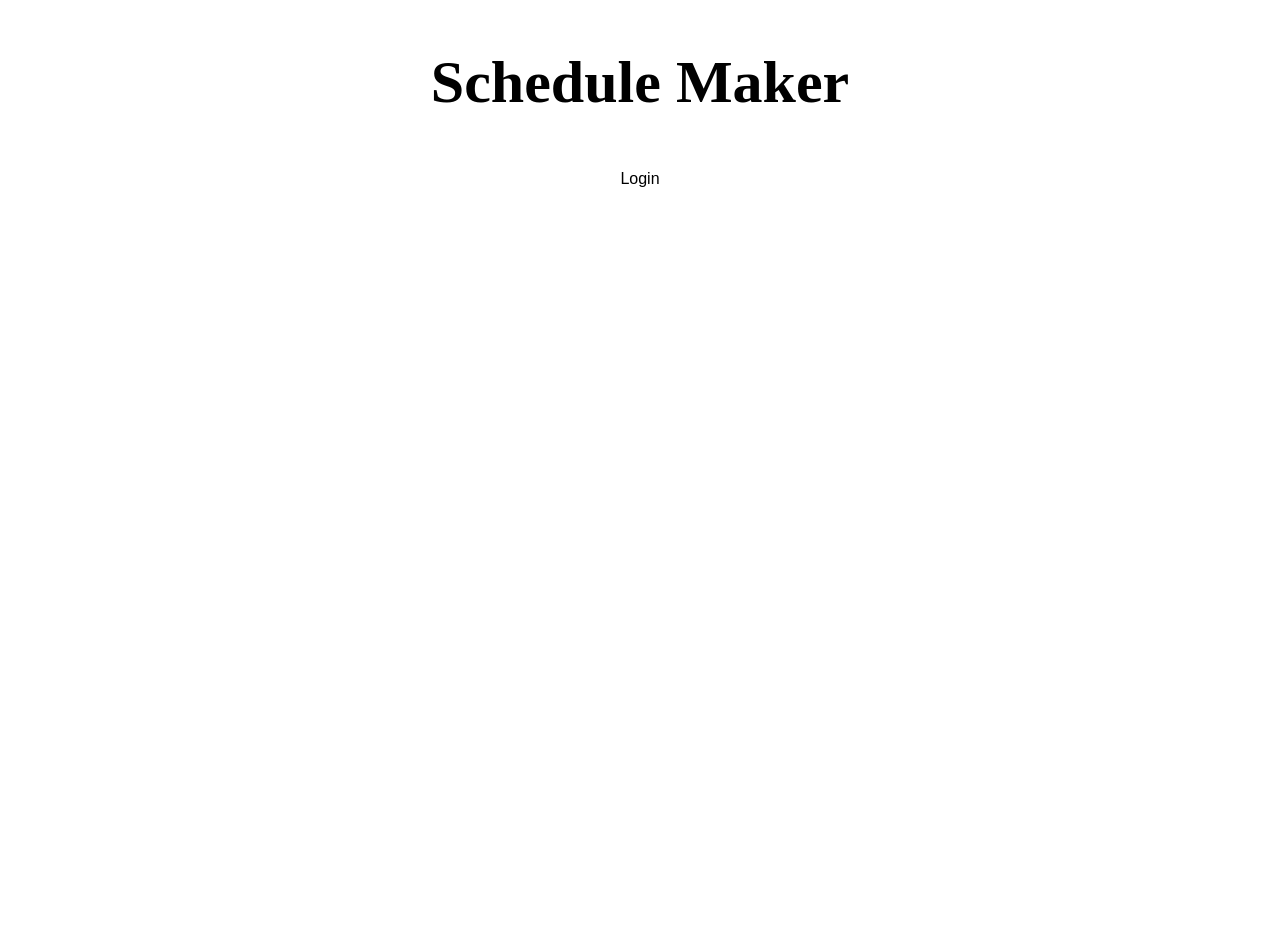
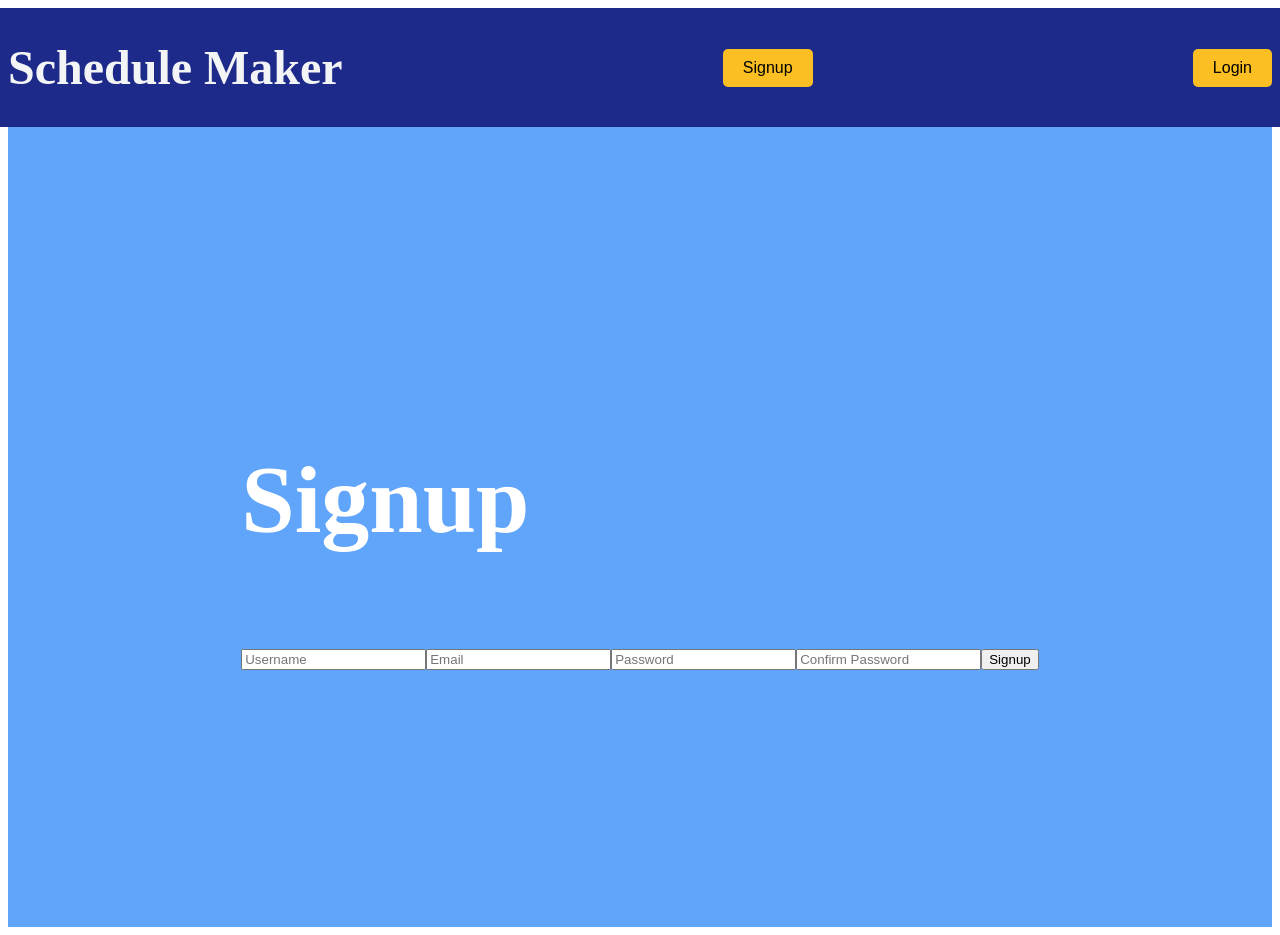
Before and after one commit to jazarcon/ScheduleMaker, a React (Create React App) app in the folder frontend/schedule-maker/: page /signup in a window 1280 px wide. Before the commit the page ends 800 px from the top, so only its background shows below. Built offline with nearby package versions, Linux system fonts and the light colour scheme.

Commit message:
Page nagivation + signup/login page modified

```diff
--- a/frontend/schedule-maker/src/App.js
+++ b/frontend/schedule-maker/src/App.js
@@ -5,7 +5,12 @@ import { BrowserRouter as Router, Routes, Route } from 'react-router-dom';
 import { store, persistor } from './store'; // Adjust the path as necessary
 import Header from './components/header';
 import Welcome from './pages/welcome';
+import Login from './pages/login';
+import Signup from './pages/signup';
 import Schedule from './pages/schedule';
+import Calender from './pages/calender';
+import Employee from './pages/employee';
+import Profile from './pages/profile';
 
 function App() {
   return (
@@ -16,7 +21,12 @@ function App() {
             <Header />
             <Routes>
               <Route path="/" element={<Welcome />} />
+              <Route path="/login" element={<Login />} />
+              <Route path="/signup" element={<Signup />} />
               <Route path="/schdule" element={<Schedule />} />
+              <Route path="/calender" element={<Calender />} />
+              <Route path="/employee" element={<Employee />} />
+              <Route path="/profile" element={<Profile />} />
             </Routes>
           </Router>
         </PersistGate>
--- a/frontend/schedule-maker/src/components/availability.js
+++ b/frontend/schedule-maker/src/components/availability.js
@@ -1,5 +1,4 @@
 import { useState } from "react";
-import './styles.css';
 
 function Availability() {
     // Schedule
--- a/frontend/schedule-maker/src/components/button.js
+++ b/frontend/schedule-maker/src/components/button.js
@@ -1,3 +1,4 @@
+import { Colours } from "./styles";
 
 
 export default function Button({ text, onClick }) {
@@ -10,7 +11,7 @@ export default function Button({ text, onClick }) {
 
 const styles = {
     button: {
-        backgroundColor: 'white',
+        backgroundColor: Colours.teritary,
         color: 'black',
         fontSize: '16px',
         padding: '10px 20px',
--- a/frontend/schedule-maker/src/components/header.js
+++ b/frontend/schedule-maker/src/components/header.js
@@ -2,6 +2,7 @@
 import React from 'react';
 import { useNavigate } from 'react-router-dom';
 import Button from './button';
+import { Colours, FontSizes, Spacing } from './styles';
 
 function Header() {
   const navigate = useNavigate();
@@ -9,7 +10,8 @@ function Header() {
   return (
     <div style={styles.container}>
       <div style={styles.header}>
-        <h1>Schedule Maker</h1>
+        <h1 style={styles.title}>Schedule Maker</h1>
+        <Button text="Signup" onClick={() => navigate('/signup')} />
         <Button text="Login" onClick={() => navigate('/login')} />
       </div>
     </div>
@@ -25,10 +27,20 @@ const styles = {
         alignItems: 'center',
     },
     header: {
-        backgroundColor: 'white',
+        display: 'flex',
+        justifyContent: 'space-between',
+        alignItems: 'center',
+        width: '100%',
+        height: '100%',
+        padding: '0 20px',
+        backgroundColor: Colours.primary,
         textAlign: 'center',
         fontSize: '30px',
         color: 'black',
     },
+    title: {
+        color: Colours.quaternary,
+        fontSize: FontSizes.large,
+    },
 
 }
--- a/frontend/schedule-maker/src/components/styles.css
+++ /dev/null
@@ -1,37 +0,0 @@
-/* Main Colour theme */
-:root {
-    --main-color: #9b2b2b;
-    --secondary-color: #f5f5f5;
-    --tertiary-color: #f5f5f5;
-    --quaternary-color: #f5f5f5;
-    --quinary-color: #f5f5f5;
-}
-
-/* Text Constants */
-:textFont {
-    font-family: 'Roboto', sans-serif;
-}
-
-.textSize {
-    --small: 16px;
-    --medium: 20px;
-    --large: 24px;
-}
-
-.table-cell {
-    width: 40px;
-    height: 40px;
-    text-align: center;
-    border: 1px solid black;
-}
-
-.navbar {
-    width: 200px;
-    background-color: white;
-    padding: 20px;
-}
-
-.main {
-    flex-grow: 1;
-    padding: 20px;
-}
--- /dev/null
+++ b/frontend/schedule-maker/src/components/styles.js
@@ -0,0 +1,24 @@
+//Main Color Scheme
+export const Colours = {
+    primary: "#1E2A8A",
+    secondary: "#60A5FA",
+    teritary: "#FBBF24",
+    quaternary: "#F3F4F6",
+    quinary: "#11827",
+}
+
+//Font Sizes
+export const FontSizes = {
+    small: "16px",
+    medium: "24px",
+    large: "48px",
+    xlarge: "60px",
+}
+
+//Spacing
+export const Spacing = {
+    small: "8px",
+    medium: "16px",
+    large: "24px",
+    xlarge: "32px",
+}
--- a/frontend/schedule-maker/src/pages/login.js
+++ b/frontend/schedule-maker/src/pages/login.js
@@ -1,5 +1,6 @@
 import React, { useState } from 'react';
 import { useNavigate } from 'react-router-dom';
+import Button from '../components/button';
 
 const Login = () => {
   const navigate = useNavigate();
@@ -26,26 +27,55 @@ const Login = () => {
   };
 
   return (
-    <form onSubmit={handleSubmit}>
-      <div>
-        <label>Username:</label>
+    <div style={styles.container}>
+      <form style={styles.form} onSubmit={handleSubmit}>
         <input
+          style={styles.input}
           type="text"
+          placeholder="Username"
           value={username}
-          onChange={(e) => setUsername(e.target.value)}
+          onChange={(event) => setUsername(event.target.value)}
         />
-      </div>
-      <div>
-        <label>Password:</label>
         <input
+          style={styles.input}
           type="password"
+          placeholder="Password"
           value={password}
-          onChange={(e) => setPassword(e.target.value)}
+          onChange={(event) => setPassword(event.target.value)}
         />
-      </div>
-      <button type="submit">Login</button>
-    </form>
+        <Button text="Login" onClick={() => navigate('/schedule')}/>
+      </form>
+    </div>
   );
 };
 
 export default Login;
+
+const styles = {
+  container: {
+    display: 'flex',
+    flexDirection: 'column',
+    alignItems: 'center',
+    backgroundColor: 'lightgrey',
+  },
+  form: {
+    display: 'flex',
+    flexDirection: 'column',
+    alignItems: 'center',
+    padding: '20px',
+    border: '1px solid black',
+    borderRadius: '5px',
+  },
+  input: {
+    margin: '10px',
+    padding: '5px',
+    fontSize: '16px',
+  },
+  button: {
+    padding: '10px 20px',
+    fontSize: '16px',
+    border: 'none',
+    borderRadius: '5px',
+    cursor: 'pointer',
+  },
+};
--- /dev/null
+++ b/frontend/schedule-maker/src/pages/signup.js
@@ -0,0 +1,30 @@
+import { Colours, FontSizes, Spacing } from "../components/styles";
+
+const Signup = () => {
+    return (
+        <div className='signup-container' style={style.Signup}>
+            <form>
+                <h1>Signup</h1>
+                <input type='text' placeholder='Username' />
+                <input type='text' placeholder='Email' />
+                <input type='password' placeholder='Password' />
+                <input type='password' placeholder='Confirm Password' />
+                <button>Signup</button>
+            </form>
+        </div>
+    );
+};
+
+export default Signup;
+
+const style = {
+    Signup: {
+        display: 'flex',
+        justifyContent: 'center',
+        alignItems: 'center',
+        height: '100vh',
+        color: 'white',
+        backgroundColor: Colours.secondary,
+        fontSize: FontSizes.large,
+    },
+};
--- a/frontend/schedule-maker/src/pages/welcome.js
+++ b/frontend/schedule-maker/src/pages/welcome.js
@@ -1,6 +1,7 @@
 import React from 'react';
 import { useTypewriter } from 'react-simple-typewriter';
 import { useNavigate } from 'react-router-dom';
+import { Colours, FontSizes, Spacing } from '../components/styles';
 
 const Welcome = () => {
     const [text] = useTypewriter({
@@ -15,7 +16,6 @@ const Welcome = () => {
     return (
         <div className='welcome-container' style={style.Welcome}>
             <h1>{text}</h1>
-
         </div>
     );
 };
@@ -28,8 +28,8 @@ const style = {
         justifyContent: 'center',
         alignItems: 'center',
         height: '100vh',
-        backgroundColor: '#282c34',
         color: 'white',
-        fontSize: '2rem',
+        backgroundColor: Colours.secondary,
+        fontSize: FontSizes.large,
     },
 };
```
Also changed, not shown: 1 other file (tests, documents, lock files or other folders).
